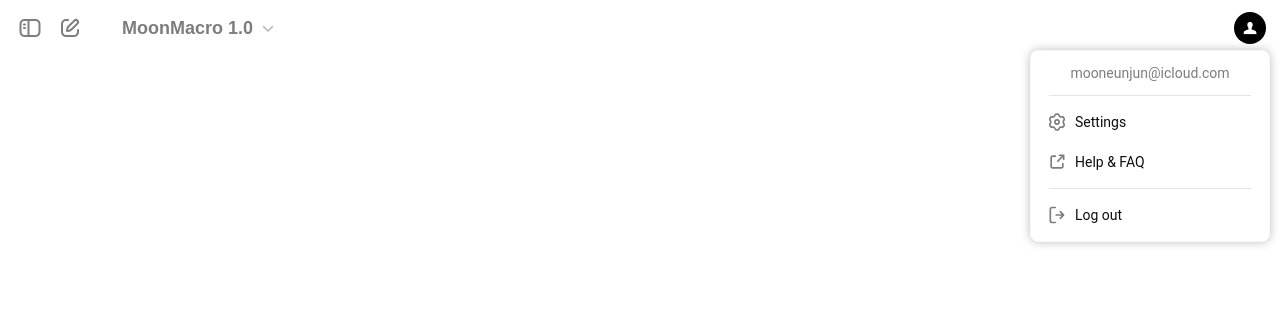
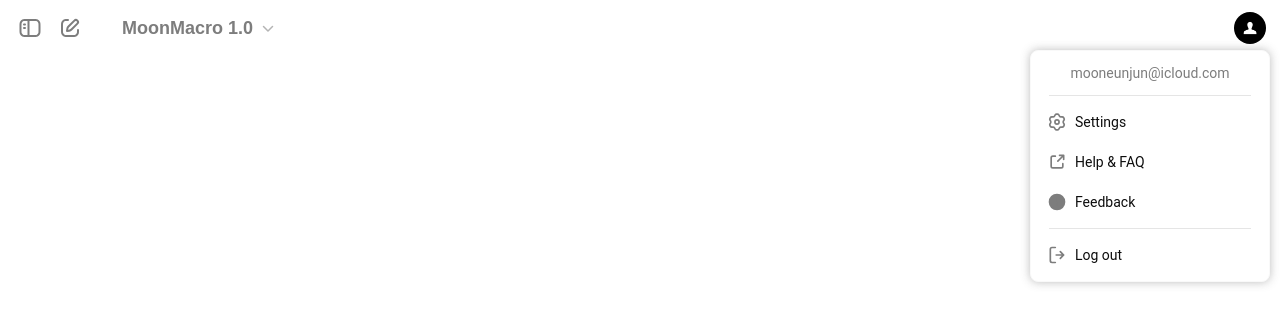
Before and after one commit to Mooneunjun/macro-react-app, a React (Create React App) app: page / in a window 1280 px wide. Both pictures are taken after a click on the element 1250 px from the left and 28 px from the top of the page. Shown: the top 324 px of the page. Built offline with nearby package versions, Linux system fonts and the light colour scheme.

Commit message:
no message

```diff
--- a/src/components/Share/ProfilePopup/ProfilePopup.js
+++ b/src/components/Share/ProfilePopup/ProfilePopup.js
@@ -74,6 +74,35 @@ const ProfilePopup = ({
           </span>
         </div>
 
+        <div className="profile-popup-item profile-popup-feedback">
+          <svg
+            xmlns="http://www.w3.org/2000/svg"
+            width="24"
+            height="24"
+            fill="none"
+            viewBox="0 0 24 24"
+          >
+            <path
+              fill="currentColor"
+              d="M12 2a10 10 0 1 1 0 20 10 10 0 0 1 0-20z"
+            ></path>
+            <path
+              fill="currentColor"
+              d="M12 6a1 1 0 0 1 1 1v6a1 1 0 1 1-2 0V7a1 1 0 0 1 1-1"
+            ></path>
+            <path
+              fill="currentColor"
+              d="M12 15a1 1 0 0 1 1 1v1a1 1 0 1 1-2 0v-1a1 1 0 0 1 1-1"
+            ></path>
+          </svg>
+          <span>
+            {
+              //다국어 "피드백" 텍스트
+              t("profilePopup.feedback")
+            }
+          </span>
+        </div>
+
         <div className="profile-popup-border"></div>
         <div className="profile-popup-item profile-popup-logout">
           <svg
--- a/src/locales/en/translation.json
+++ b/src/locales/en/translation.json
@@ -15,6 +15,7 @@
 
   "profilePopup.setting": "Settings",
   "profilePopup.help": "Help & FAQ",
+  "profilePopup.feedback": "Feedback",
   "profilePopup.logout": "Log out",
 
   "settinsPopup.title": "Settings",
--- a/src/locales/ko/translation.json
+++ b/src/locales/ko/translation.json
@@ -13,6 +13,7 @@
 
   "profilePopup.setting": "설정",
   "profilePopup.help": "도움말 (FAQ)",
+  "profilePopup.feedback": "피드백",
   "profilePopup.logout": "로그아웃",
 
   "settinsPopup.title": "설정",
```
